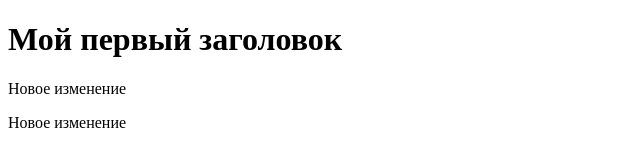
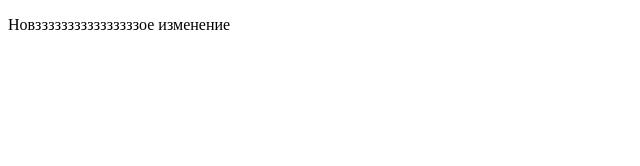
Before and after one commit to akyrusha/test, a plain HTML site: page index.html in a window 1280 px wide. Shown: the whole page, without its empty margins (0-640 px from the left). Drawn offline with Linux system fonts and the light colour scheme.

Commit message:
third commit

```diff
--- a/index.html
+++ b/index.html
@@ -5,8 +5,7 @@
 	<title>Document</title>
 </head>
 <body>
-<h1>Мой первый заголовок</h1>
-<p>Новое изменение</p>
-<p>Новое изменение</p>
+
+<p>Новззззззззззззззззое изменение</p>
 </body>
 </html>
```
